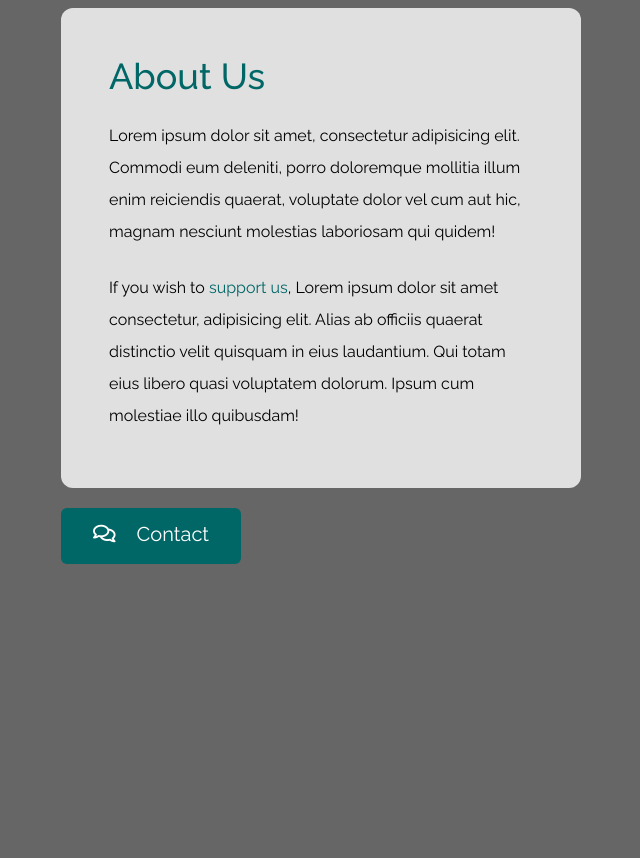
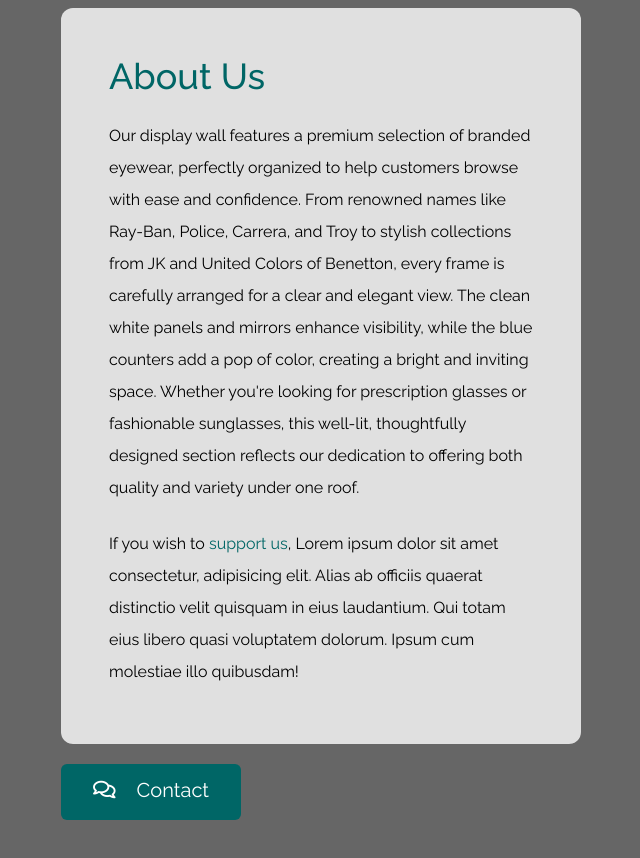
Before and after one commit to abidnk/KSB_OPTICAL, a plain HTML site: page index.html in a window 1280 px wide. Shown: the part 2560-3418 px from the top of the page, without its empty margins (611-1251 px from the left). Drawn offline with nearby package versions, Linux system fonts and the light colour scheme.

Commit message:
Update index.html
smallupdate

```diff
--- a/index.html
+++ b/index.html
@@ -268,10 +268,15 @@
           <div class="bg-white bg-opacity-80 p-12 pb-14 rounded-xl mb-5">
             <h2 class="mb-6 tm-text-green text-4xl font-medium">About Us</h2>
             <p class="mb-6 text-base leading-8">
-              Lorem ipsum dolor sit amet, consectetur adipisicing elit. Commodi
-              eum deleniti, porro doloremque mollitia illum enim reiciendis
-              quaerat, voluptate dolor vel cum aut hic, magnam nesciunt
-              molestias laboriosam qui quidem!
+             Our display wall features a premium selection of branded eyewear, perfectly
+organized to help customers browse with ease and confidence. From
+renowned names like Ray-Ban, Police, Carrera, and Troy to stylish collections
+from JK and United Colors of Benetton, every frame is carefully arranged for
+a clear and elegant view. The clean white panels and mirrors enhance
+visibility, while the blue counters add a pop of color, creating a bright and
+inviting space. Whether you're looking for prescription glasses or fashionable
+sunglasses, this well-lit, thoughtfully designed section reflects our
+dedication to offering both quality and variety under one roof.
             </p>
             <p class="text-base leading-8">
               If you wish to
```
